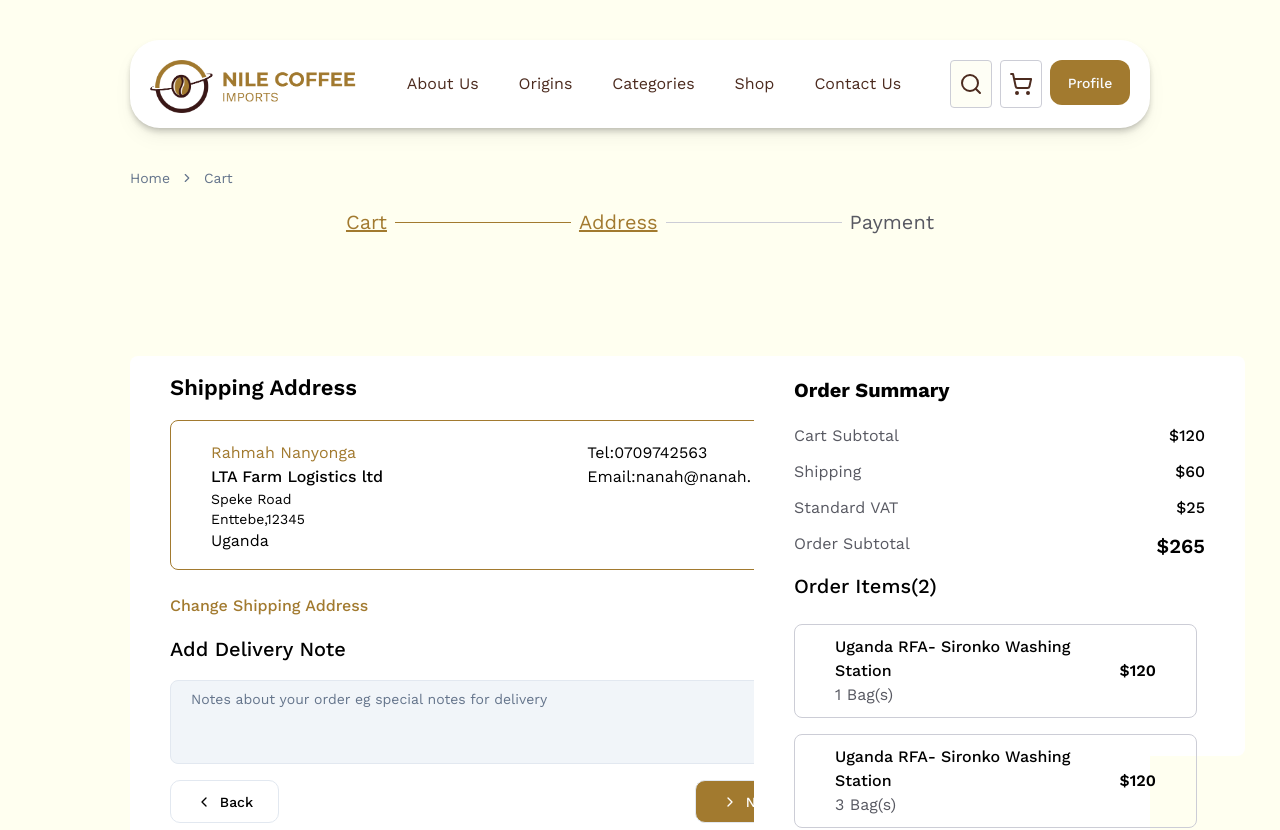
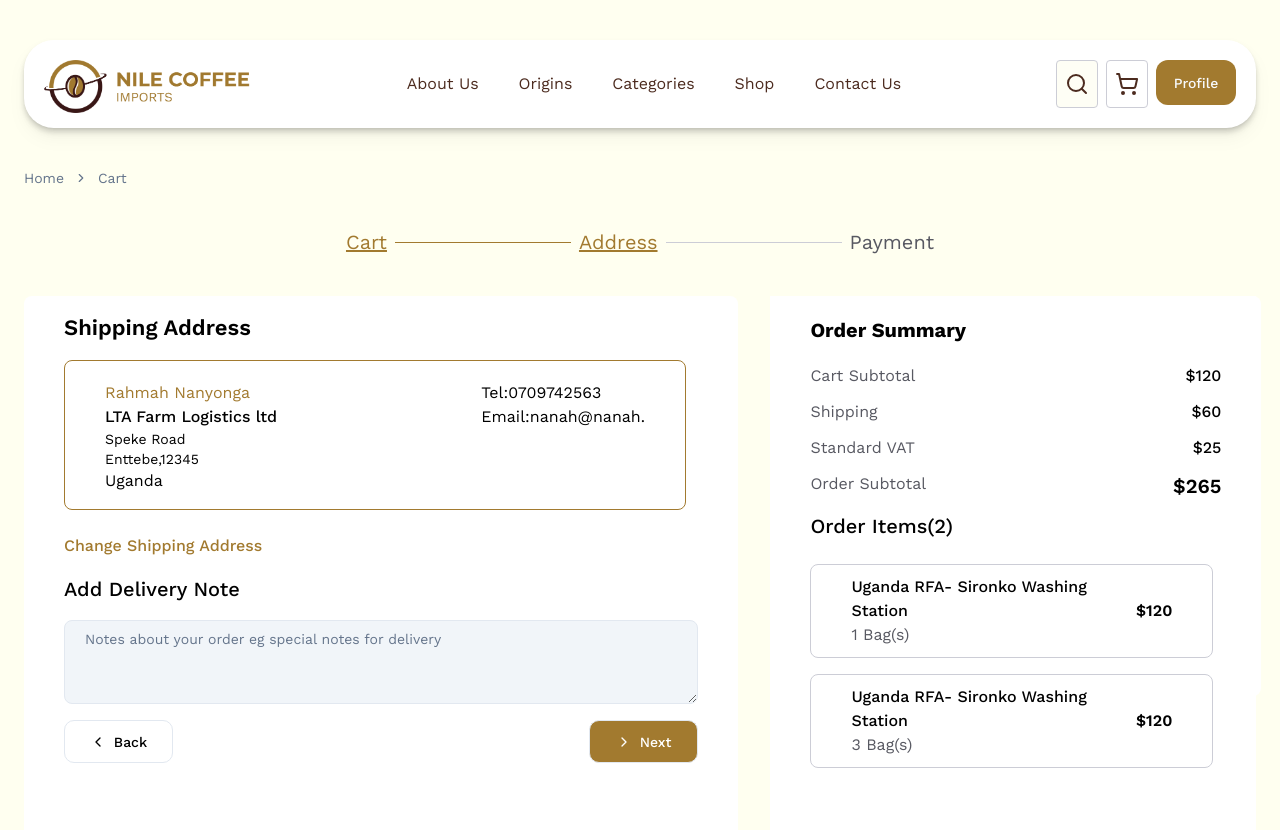
Before and after one commit to aetotechs/nci-client, a React (Vite) app: page /shipping-address in a window 1280 px wide. Shown: the top 830 px of the page. Built offline with nearby package versions, Linux system fonts and the light colour scheme.

Commit message:
Coffee Shop

```diff
--- a/src/components/MakePayment.tsx
+++ b/src/components/MakePayment.tsx
@@ -2,7 +2,7 @@ import { PaymentForm } from '@/components/forms/PaymentForm';
 
 function MakePayment() {
   return (
-    <div className="w-[714px] h-[570px] bg-white px-10 py-5  flex flex-col rounded-[8px]">
+    <div className="w-[714px] h-[570px] bg-white px-10 pb-10 pt-5  flex flex-col rounded-[8px]">
       <div className="flex justify-between">
         <h3 className="font-semibold text-2xl mb-3">Payment</h3>
       </div>
--- a/src/pages/shop-address.tsx
+++ b/src/pages/shop-address.tsx
@@ -12,7 +12,7 @@ function ShopAddress({ status }: IStatus) {
 
   return (
     <>
-      <div className="my-[40px] mx-10 md:mx-[130px]   ">
+      <div className="my-[40px] mx-auto w-[1232px]   ">
         <Header status={status} />
 
         <div className="mt-10">
@@ -20,10 +20,10 @@ function ShopAddress({ status }: IStatus) {
           <BreadCrumb items={breadcrumbItems} />
         </div>
         <div>
-          <div className=" flex justify-center mt-5  ">
+          <div className=" flex justify-center my-10  ">
             <Progress />
           </div>
-          <div className="h-screen grid grid-cols-5 gap-5 place-content-center">
+          <div className="grid grid-cols-5 gap-3 ">
             <div className="col-span-3">
               {' '}
               <ShippingAddress />
--- a/src/pages/shop-payment.tsx
+++ b/src/pages/shop-payment.tsx
@@ -13,7 +13,7 @@ function ShopPayment({ status }: IStatus) {
 
   return (
     <>
-      <div className="my-[40px] mx-10 md:mx-[130px]   ">
+      <div className="my-[40px] mx-auto w-[1232px]   ">
         <Header status={status} />
 
         <div className="mt-10">
@@ -21,10 +21,10 @@ function ShopPayment({ status }: IStatus) {
           <BreadCrumb items={breadcrumbItems} />
         </div>
         <div>
-          <div className=" flex justify-center mt-5  ">
+          <div className=" flex justify-center my-5  ">
             <Progress />
           </div>
-          <div className="h-screen grid grid-cols-5 gap-5 place-content-center">
+          <div className=" grid grid-cols-5 gap-3">
             <div className="col-span-3">
               {' '}
               <MakePayment />
```
